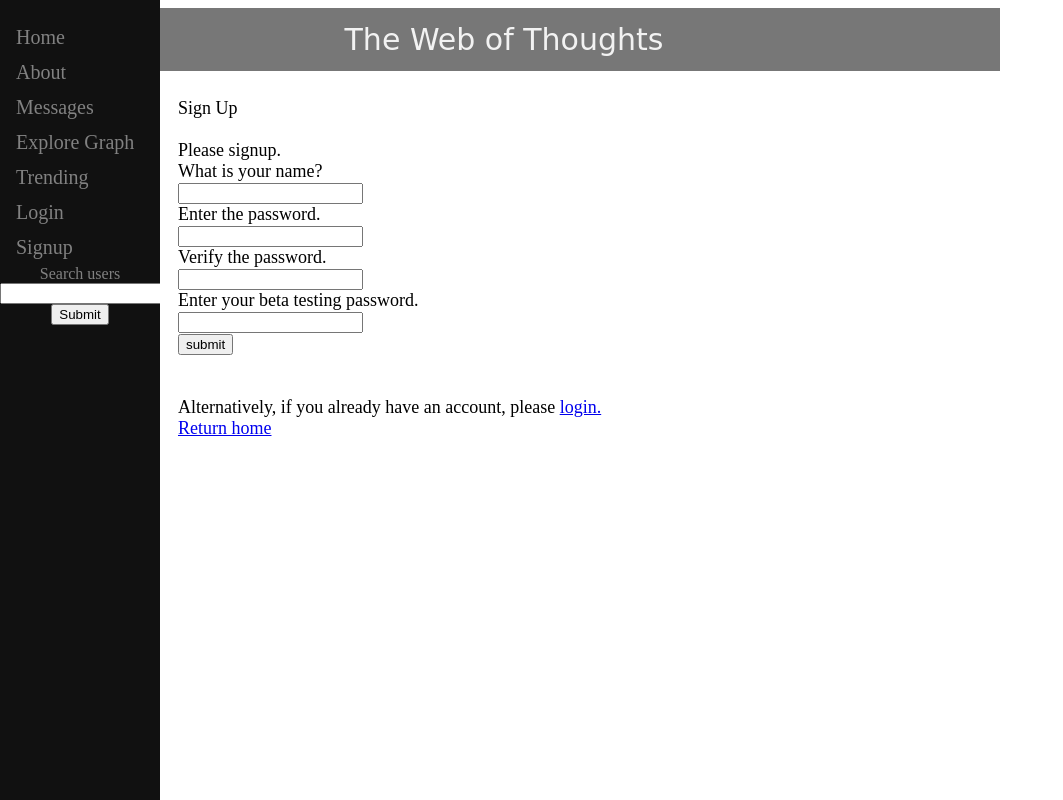
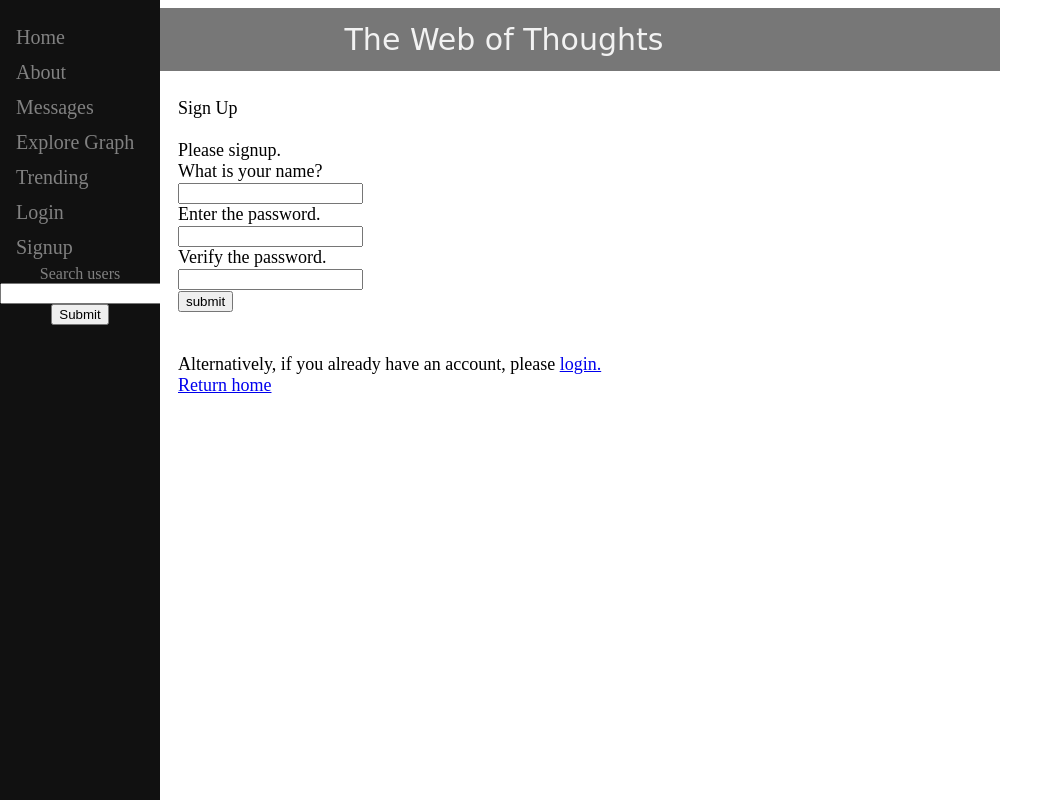
Before and after one commit to JoelClingempeel/ThoughtsWeb, a Flask app: page /signup in a window 1280 px wide. Shown: the whole page, without its empty margins (0-1063 px from the left). Run offline with Flask 2, Linux system fonts and the light colour scheme.

Commit message:
Removed beta password field from signup form.

```diff
--- a/main.py
+++ b/main.py
@@ -78,7 +78,6 @@ class SignupForm(FlaskForm):
     name = StringField('What is your name?', validators=[DataRequired()])
     password1 = PasswordField('Enter the password.')
     password2 = PasswordField('Verify the password.')
-    password_beta = PasswordField('Enter your beta testing password.')
     submit = SubmitField('submit')
 
 
--- a/templates/signup.html
+++ b/templates/signup.html
@@ -9,7 +9,6 @@ Please signup.
     {{ form.name.label }} <br>  {{ form.name() }} <br>
     {{ form.password1.label }} <br> {{ form.password1() }} <br>
     {{ form.password2.label }} <br> {{ form.password2() }} <br>
-    {{ form.password_beta.label }} <br> {{ form.password_beta() }} <br>
     {{ form.submit() }}
 </form>
 <br>
```
